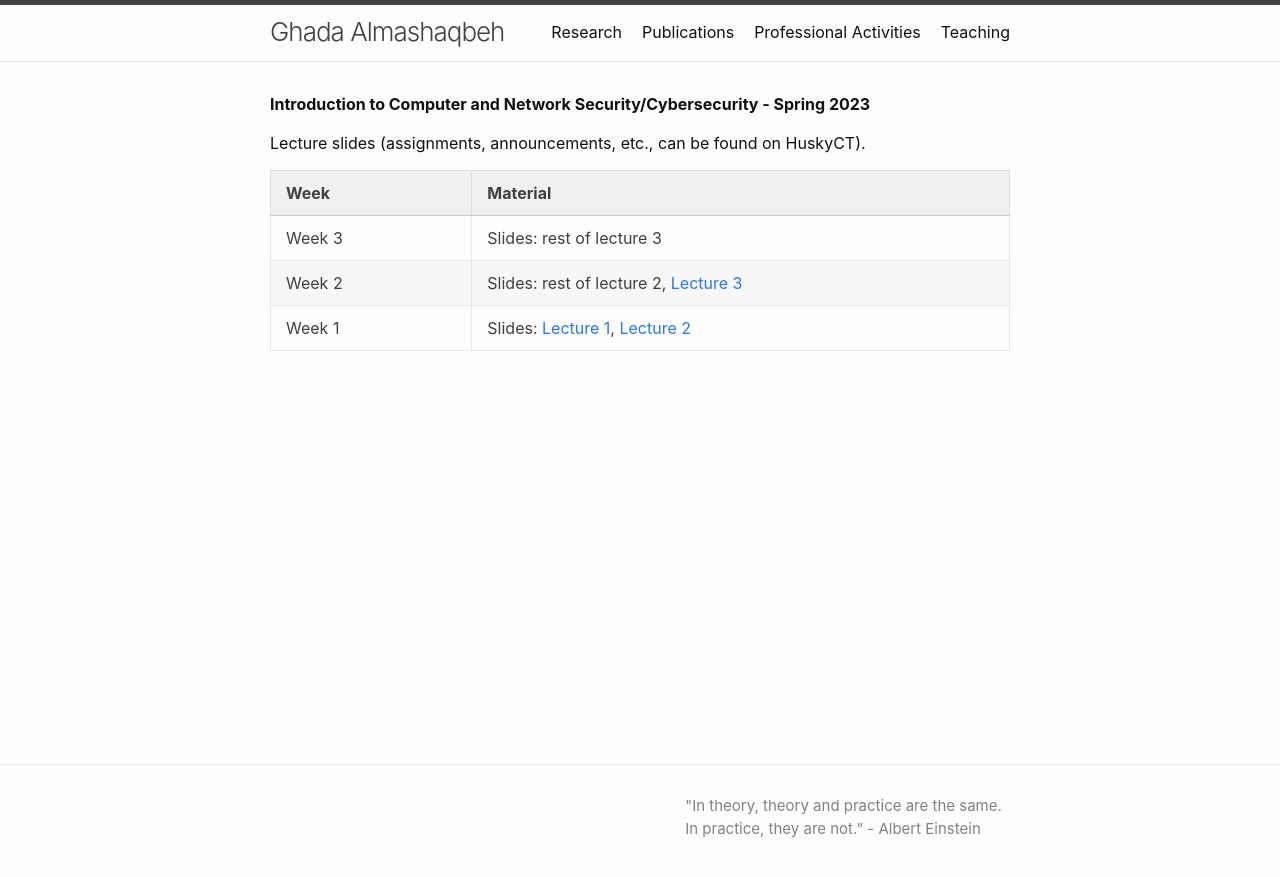
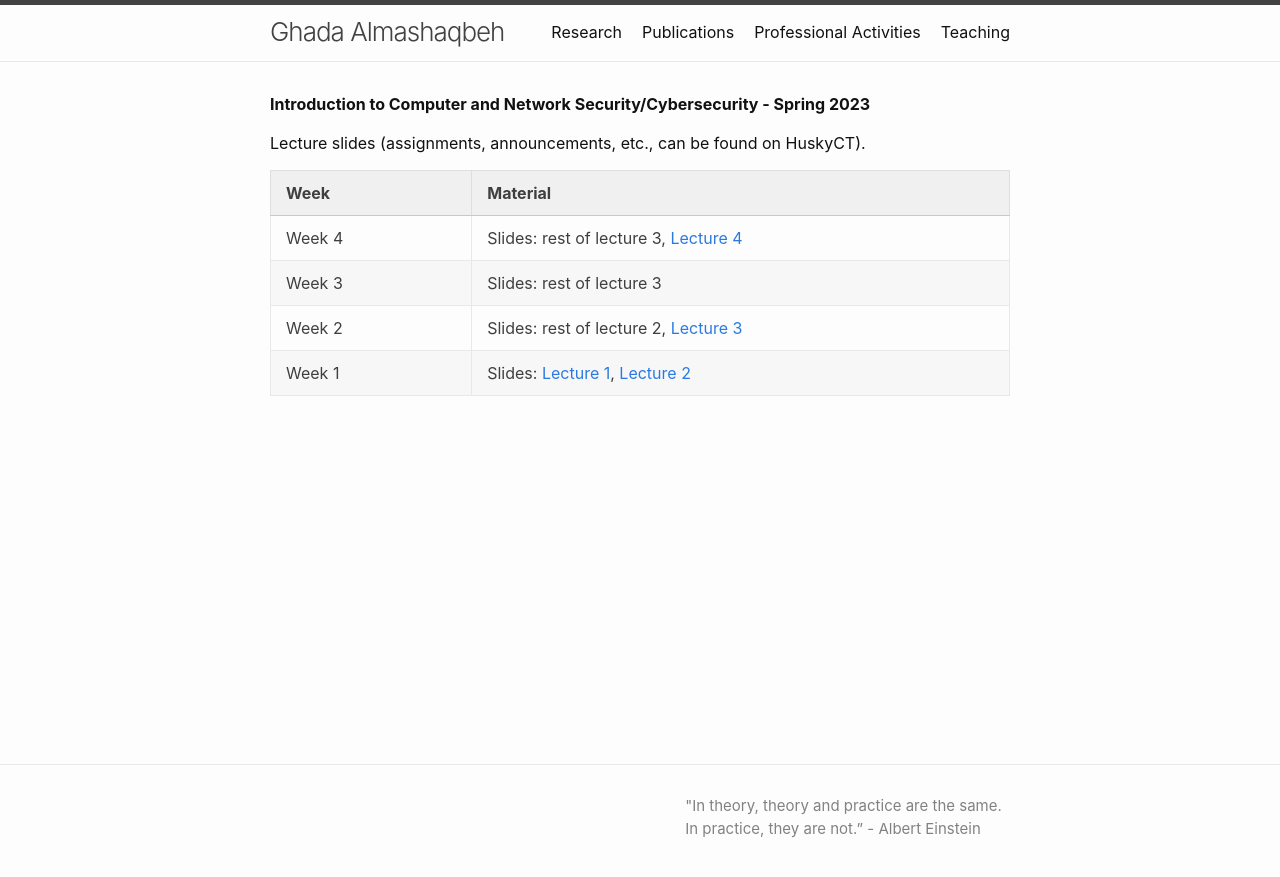
Before and after one commit to GhadaAlmashaqbeh/GhadaAlmashaqbeh.github.io, a Jekyll site: the page built from courses/cse3400-s2023/index.md, in a window 1280 px wide. Shown: the top 877 px of the page. Built offline with Jekyll 4.4.1, drawn with Linux system fonts in a browser that asks for light colours.

Commit message:
add lecture 4

```diff
--- a/courses/cse3400-s2023/index.md
+++ b/courses/cse3400-s2023/index.md
@@ -8,6 +8,7 @@ Lecture slides (assignments, announcements, etc., can be found on HuskyCT).
 
 | Week&emsp;&emsp;| Material           |
 |----------|--------------------|
+| Week 4 | Slides: rest of lecture 3, [Lecture 4](./lecture4.pdf)|
 | Week 3 | Slides: rest of lecture 3|
 | Week 2 | Slides: rest of lecture 2, [Lecture 3](./lecture3.pdf)|
 | Week 1 | Slides: [Lecture 1](./lecture1.pdf), [Lecture 2](./lecture2.pdf)|
```
Also changed, not shown: 2 other files.
